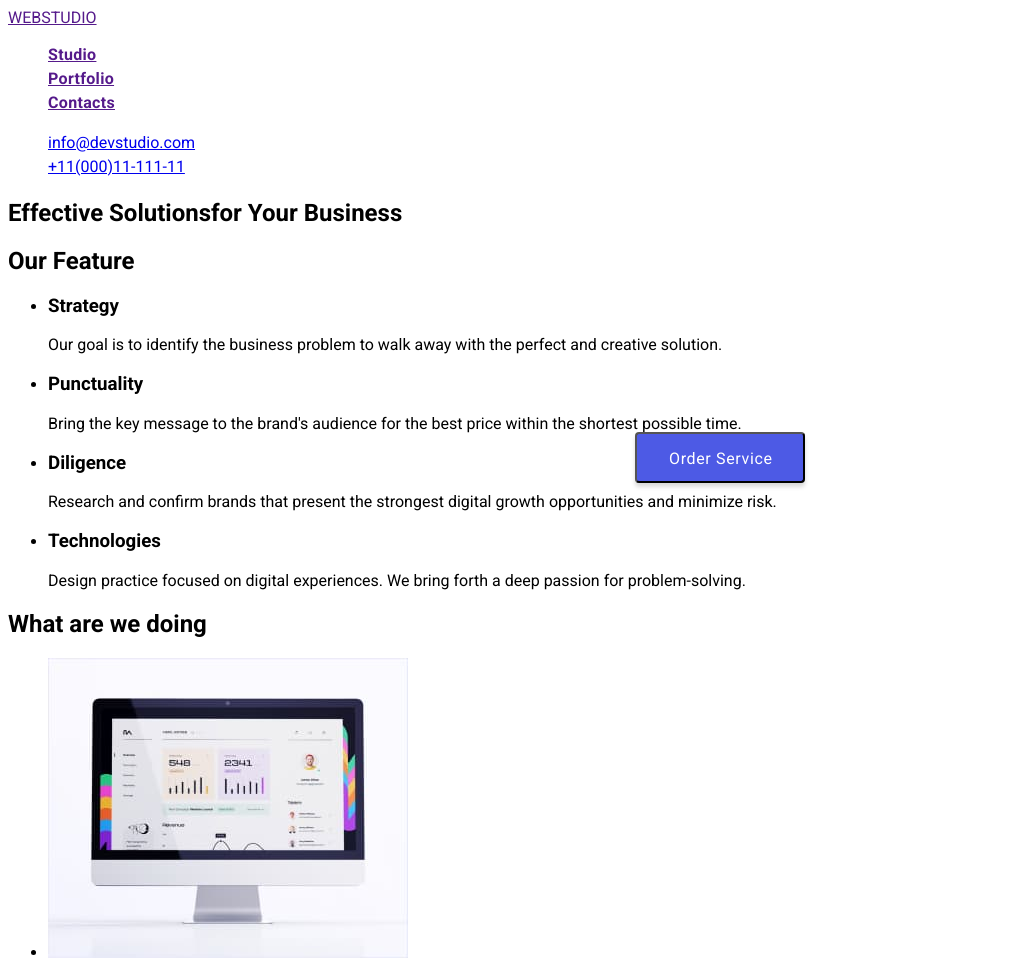
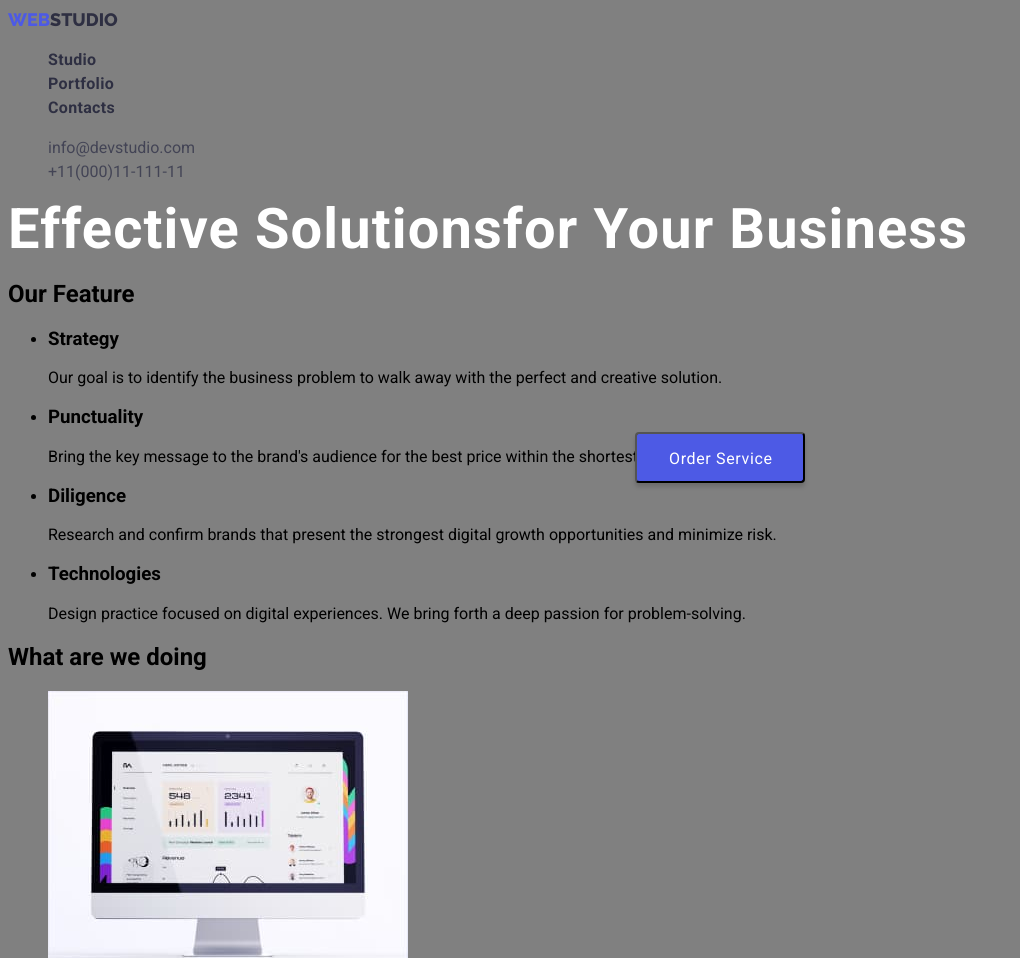
Before and after one commit to OlexiyVr/goit-markup-hw-02.1, a plain HTML site: page index.html in a window 1280 px wide. Shown: the top 958 px of the page, without its empty margins (0-1020 px from the left). Drawn offline with Linux system fonts and the light colour scheme.

Commit message:
commit 3

```diff
--- a/css/style.css
+++ b/css/style.css
@@ -1,6 +1,6 @@
 body{
         font-family: 'Roboto', sans-serif;
-        background: #FFFFFF;
+        background:gray;
 }
 
 .headerlist{
@@ -9,6 +9,22 @@ list-style: none;
 
 .link{
     font-family:inherit;
+    text-decoration: none;
+    list-style: none;
+}
+
+.logo-link{
+    font-family: 'Raleway';
+    font-style: normal;
+    font-weight: 800;
+    font-size: 18px;
+    line-height: 1.33;
+    text-decoration: none;
+    color: #2E2F42;
+}
+
+.logo{
+    color: #4D5AE5;
 }
 
 .header-link{
@@ -17,7 +33,7 @@ list-style: none;
     line-height: 1.5;
     letter-spacing: 0.02em;
     color:#2E2F42;
-    text-decoration:'none';
+    text-decoration:none;
 }
 
 .adressa{
@@ -28,10 +44,24 @@ list-style: none;
     font-size: 16px;
     line-height: 1.5;
     color: #434455;
-    list-style: none;
 }
 
-.header-btn{
+/* HERO SECTION */
+
+.hero{
+
+}
+
+.hero-title{
+    font-weight: 600;
+    font-size: 56px;
+    line-height: 1.07;
+    letter-spacing: 0.02em;
+    color: #FFFFFF;
+    margin: 0;
+}
+
+.header-btn {
     display: flex;
     flex-direction: row;
     align-items: flex-start;
--- a/index.html
+++ b/index.html
@@ -16,25 +16,25 @@
   <body>
     <header class="header">
       <nav>
-        <a href="">WEBSTUDIO</a>
+        <a class="logo-link" href=""><span class="logo">WEB</span>STUDIO</a>
         <ul class="headerlist">
-          <li class="header-link"><a href="">Studio</a></li>
-          <li class="header-link"><a href="">Portfolio</a></li>
-          <li class="header-link"><a href="">Contacts</a></li>
+          <li><a class="header-link link" href="">Studio</a></li>
+          <li><a class="header-link link" href="">Portfolio</a></li>
+          <li><a class="header-link link"href="">Contacts</a></li>
         </ul>
       </nav>
-      <ul>
-        <li class="adressa">
-          <a href="mailto:info@devstudio.com">info@devstudio.com</a>
+      <ul class="link">
+        <li>
+          <a class="adressa" href="mailto:info@devstudio.com">info@devstudio.com</a>
         </li>
-        <li class="adressa">
-          <a href="tel:+11(000)111-11-11">+11(000)11-111-11</a>
+        <li>
+          <a class="adressa" href="tel:+11(000)111-11-11">+11(000)11-111-11</a>
         </li>
       </ul>
     </header>
     <main>
-      <section>
-        <h1>Effective Solutionsfor Your Business</h1>
+      <section class="hero">
+        <h1 class="hero-title">Effective Solutionsfor Your Business</h1>
         <button class="header-btn" type="button"><span class="buttontxt"> Order Service</span></button>
       </section>
       <section>
```
Lines whose indentation alone changed are shown as unchanged.
